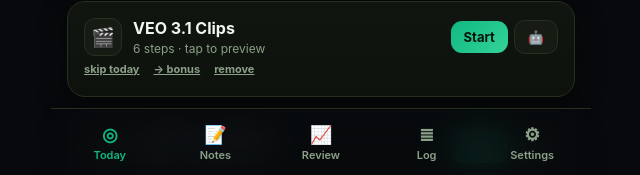
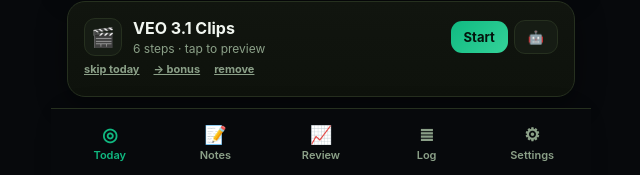
Before and after one commit to khalidalanazi12345-lgtm/khalid-tracker, a plain HTML site: page index.html in a window 1280 px wide. Shown: the part 623-798 px from the top of the page, 319-959 px from the left. Drawn offline with Linux system fonts and the light colour scheme.

Commit message:
deploy: update tracker 2026-06-12

```diff
--- a/index.html
+++ b/index.html
@@ -65,7 +65,7 @@
   .mmeta{font-size:11px;color:var(--dim);margin-top:3px;min-height:13px}
   .note{font-size:12px;color:var(--amber);margin-top:5px;white-space:pre-wrap}
   .mini{background:none;color:var(--dim);font-size:12px;padding:5px 0;border:none;text-decoration:underline}
-  .nav{position:fixed;bottom:0;left:0;right:0;max-width:540px;margin:0 auto;background:rgba(7,9,12,.85);backdrop-filter:blur(16px);border-top:1px solid var(--line);display:flex;padding:8px 6px calc(8px + env(safe-area-inset-bottom))}
+  .nav{position:fixed;bottom:0;left:0;right:0;max-width:540px;margin:0 auto;z-index:90;background:#07090c;border-top:1px solid var(--line);display:flex;padding:8px 6px calc(8px + env(safe-area-inset-bottom))}
   .nav button{flex:1;background:none;color:var(--dim);font-size:11px;font-weight:600;padding:7px 4px}
   .nav button.active{color:var(--accent)}
   .nav .ic{font-size:18px;display:block;margin-bottom:3px}
```
Also changed, not shown: task-tracker.html (+1 -1 lines).
